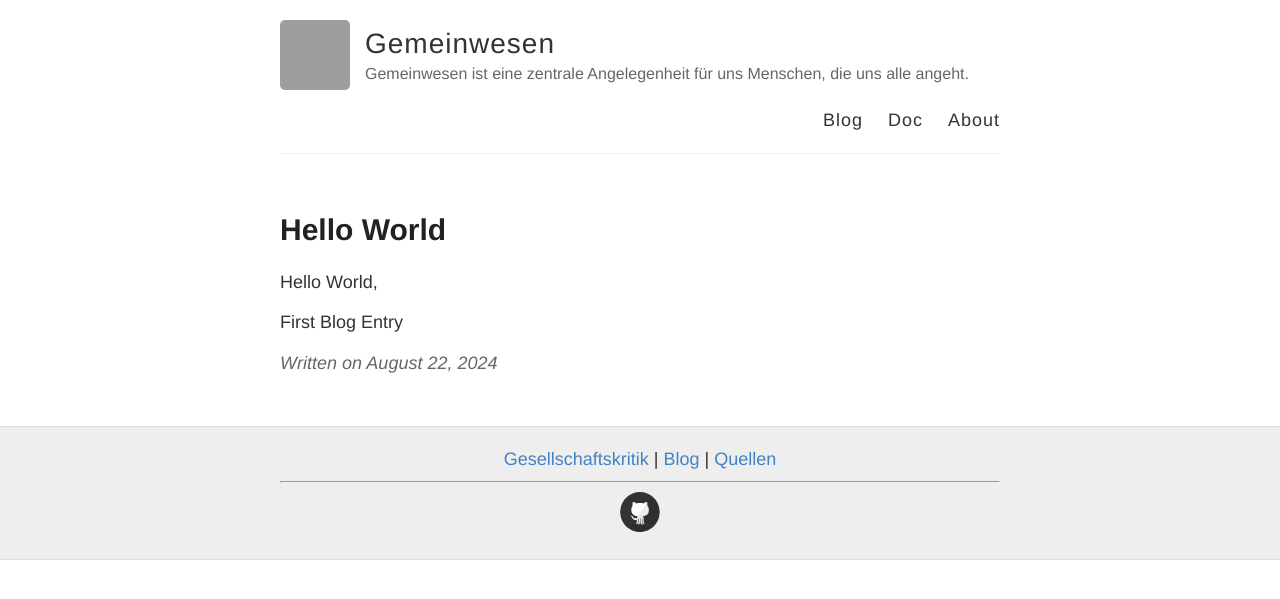
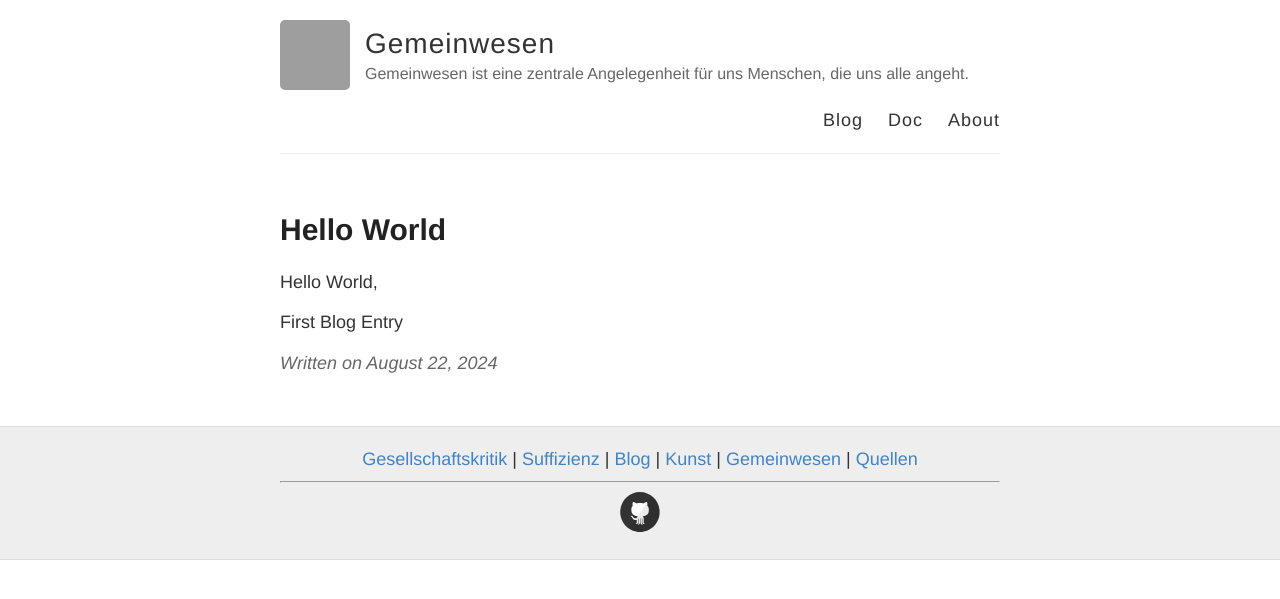
Before and after one commit to S2030c/gemeinwesen, a Jekyll site: the page built from _posts/2024-08-22-hello-world.md, in a window 1280 px wide. Shown: the top 599 px of the page. Built offline with Jekyll 4.4.1, drawn with Linux system fonts in a browser that asks for light colours; our own code applies the rules of GitHub Pages for plain Markdown files; grey boxes are pictures that could not be loaded.

Commit message:
Update footerlinks.html

```diff
--- a/_includes/footerlinks.html
+++ b/_includes/footerlinks.html
@@ -1,5 +1,11 @@
 <a href="https://s2030c.github.io/gesellschaftskritik/" title="Kritik über Gesellschaft">Gesellschaftskritik</a>
 |
-<a href="https://s2030c.github.io/blog/" title="Blog von Sven">Blog</a>
+<a href="https://s2030c.github.io/suffizienz/" title="Erkunden von Genügsamkeit als Lebensphilosophie">Suffizienz</a>
+|
+<a href="https://s2030c.github.io/blog/" title="Blog von Sven (Allgemein)">Blog</a>
+|
+<a href="https://s2030c.github.io/kunst/" title="Leben ist Kunst, Kunst ist Leben, Der Weg ist Kunst">Kunst</a>
+|
+<a href="https://s2030c.github.io/gemeinwesen/" title="Das Gemeinwesen ist ein zentraler Aspekt unserer Existenz">Gemeinwesen</a>
 |
 <a href="https://s2030c.github.io/quellen/" title="Quellen von Information und Daten">Quellen</a>
```
